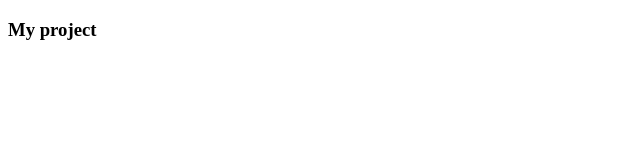
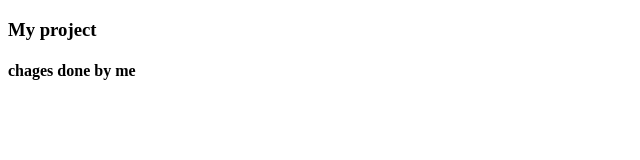
Before and after one commit to Ram0718/git-changes, a plain HTML site: page index.html in a window 1280 px wide. Shown: the whole page, without its empty margins (0-640 px from the left). Drawn offline with Linux system fonts and the light colour scheme.

Commit message:
my changes

```diff
--- a/index.html
+++ b/index.html
@@ -7,5 +7,6 @@
 </head>
 <body>
     <h3>My project</h3>
+    <h4>chages done by me</h4>
 </body>
 </html>
```
